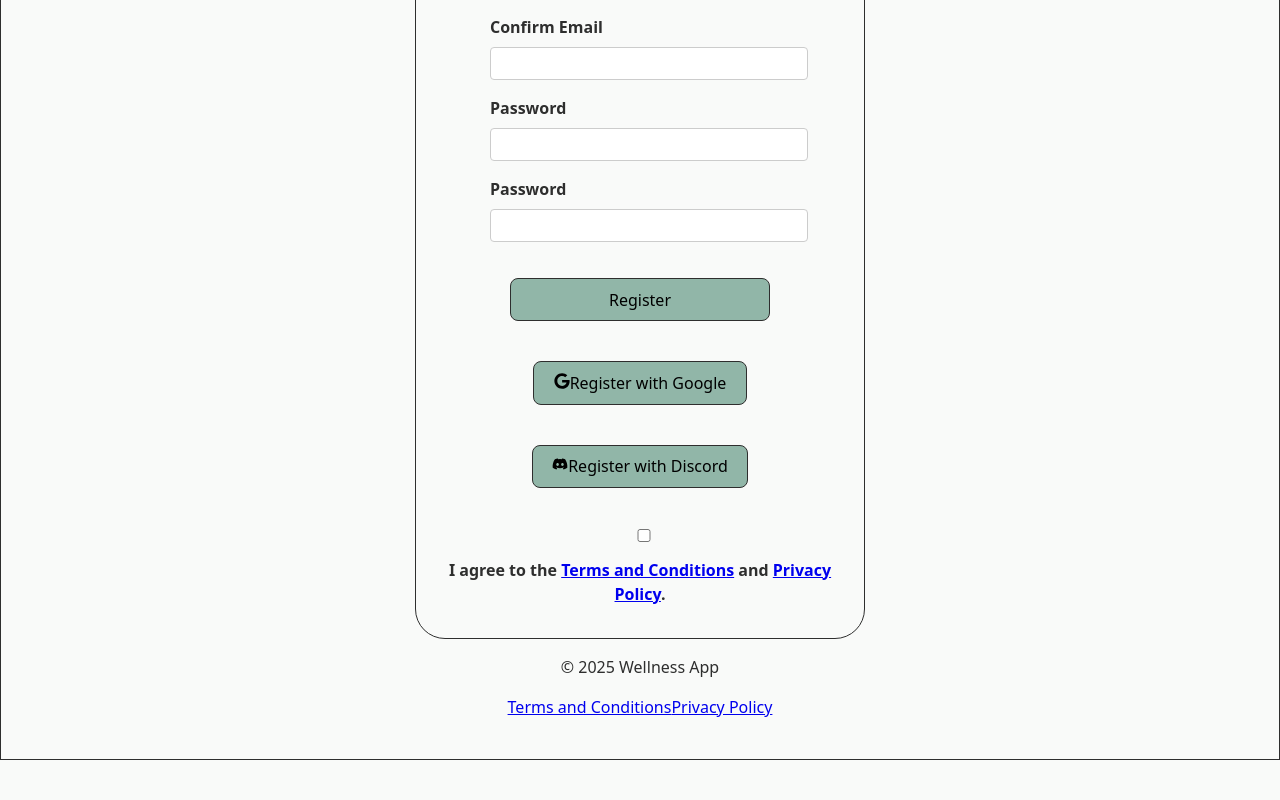
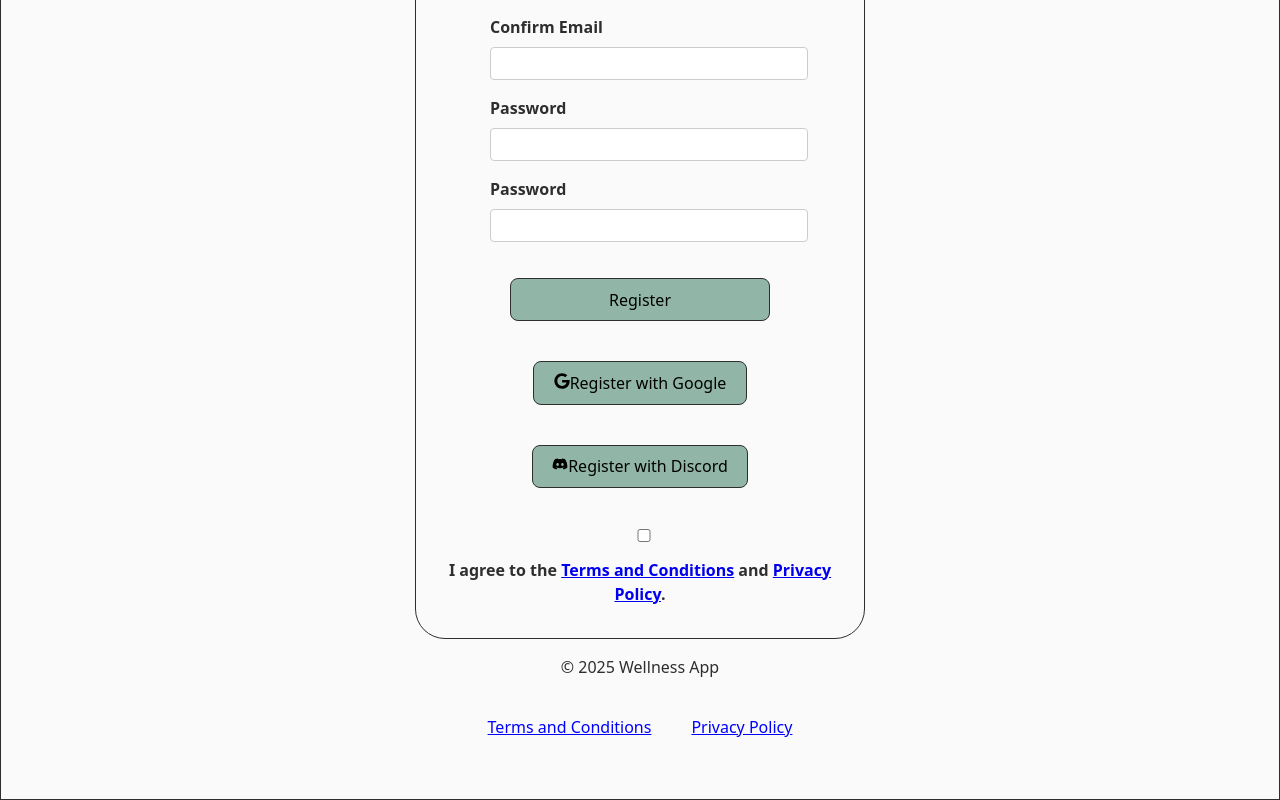
Before and after one commit to Hannes-Soosaar/wellness-app, a React (Vite) app in the folder frontend/: page /register in a window 1280 px wide. Shown: the part 462-1262 px from the top of the page. Before the commit the page ends 1222 px from the top, so only its background shows below. Built offline with nearby package versions, Linux system fonts and the light colour scheme; no server answers.

Commit message:
WIP modal test passed in the footer

```diff
--- a/frontend/src/App.tsx
+++ b/frontend/src/App.tsx
@@ -12,6 +12,7 @@ import Register from "./pages/Register";
 import Menu from "./pages/Menu";
 import LoginButton from "./components/LoginButton";
 import { useEffect, useState } from "react";
+import Modal from "./components/Modal";
 import api from "./lib/axios";
 
 const App: React.FC = () => {
@@ -62,6 +63,7 @@ const App: React.FC = () => {
             <Route path="/login" element={<Login />} />
             <Route path="/logout" element={<Logout />} />
             <Route path="/register" element={<Register />} />
+            {/*add more routes  different pages*/}
           </Routes>
         </section>
       </main>
--- a/frontend/src/components/Modal.tsx
+++ b/frontend/src/components/Modal.tsx
@@ -31,7 +31,9 @@ function Modal({ modalIsOpen, closeModal, children }: ModalProps) {
             event.stopPropagation()
           }
         >
-          <span className="modal-close-btn" onClick={closeModal}></span>
+          <span className="modal-close-btn" onClick={closeModal}>
+            X
+          </span>
           {children}
         </div>
       </div>
--- a/frontend/src/pages/Footer.tsx
+++ b/frontend/src/pages/Footer.tsx
@@ -1,12 +1,45 @@
 import React from "react";
+import Modal from "../components/Modal";
 // import api from "../lib/axios";
 
+type ModalContent = "terms" | "privacy" | null;
+
 const Footer: React.FC = () => {
+  const [isModalOpen, setIsModalOpen] = React.useState<ModalContent>(null);
+  const openModal = (content: ModalContent) => {
+    setIsModalOpen(content);
+  };
+  const closeModal = () => {
+    setIsModalOpen(null);
+  };
+
   return (
     <footer className="footer-container">
-      <p>&copy; 2025 Wellness App</p>
-      <a href="/terms">Terms and Conditions</a>
-      <a href="/terms">Privacy Policy</a>
+      <p>&copy; 2025 Wellness App </p>
+      {/* <a href="/terms">Terms and Conditions</a>
+      <a href="/terms">Privacy Policy</a> */}
+      <button className="link-button" onClick={() => openModal("terms")}>
+        Terms and Conditions
+      </button>
+
+      <button className="link-button" onClick={() => openModal("privacy")}>
+        Privacy Policy
+      </button>
+
+      <Modal modalIsOpen={!!isModalOpen} closeModal={closeModal}>
+        {isModalOpen === "terms" && (
+          <>
+            <h2>Terms and Conditions</h2>
+            <p>...</p>
+          </>
+        )}
+        {isModalOpen === "privacy" && (
+          <>
+            <h2>Privacy Policy</h2>
+            <p>...</p>
+          </>
+        )}
+      </Modal>
     </footer>
   );
 };
--- a/frontend/src/styles/buttons.css
+++ b/frontend/src/styles/buttons.css
@@ -21,3 +21,13 @@ button:focus,
 button:focus-visible {
   outline: 4px auto -webkit-focus-ring-color;
 }
+
+.link-button {
+  background: none;
+  border: none;
+  color: blue;
+  text-decoration: underline;
+  cursor: pointer;
+  font: inherit;
+  padding: 0;
+}
```
